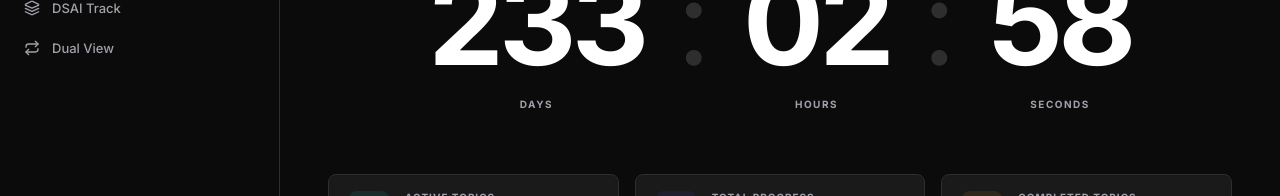
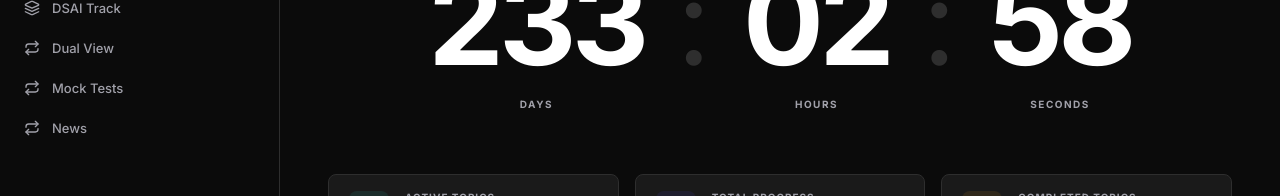
Before and after one commit to garvitsingh006/Study-Tracker-for-GATE, a React (Vite) app: page / in a window 1280 px wide. Shown: the part 239-435 px from the top of the page. Built offline with nearby package versions, Linux system fonts and the light colour scheme.

Commit message:
added coming to new features

```diff
--- /dev/null
+++ b/src/components/MockTests.jsx
@@ -0,0 +1 @@
+Nothing to Show here now
--- /dev/null
+++ b/src/components/News.jsx
@@ -0,0 +1 @@
+Coming soon
--- a/src/components/Sidebar.jsx
+++ b/src/components/Sidebar.jsx
@@ -80,6 +80,20 @@ export default function Sidebar({ currentTrack, setTrack, currentView, setView }
           <Repeat size={16} />
           <span>Dual View</span>
         </button>
+        <button
+          className={`nav-item ${currentView !== 'dashboard' && currentTrack === 'Mocks' ? 'active' : ''}`}
+          onClick={() => { setTrack('Mocks'); setView('Mocks') }}
+        >
+          <Repeat size={16} />
+          <span>Mock Tests</span>
+        </button>
+        <button
+          className={`nav-item ${currentView !== 'dashboard' && currentTrack === 'News' ? 'active' : ''}`}
+          onClick={() => { setTrack('News'); setView('News') }}
+        >
+          <Repeat size={16} />
+          <span>News</span>
+        </button>
       </nav>
 
       <div className="sidebar-footer">
```
